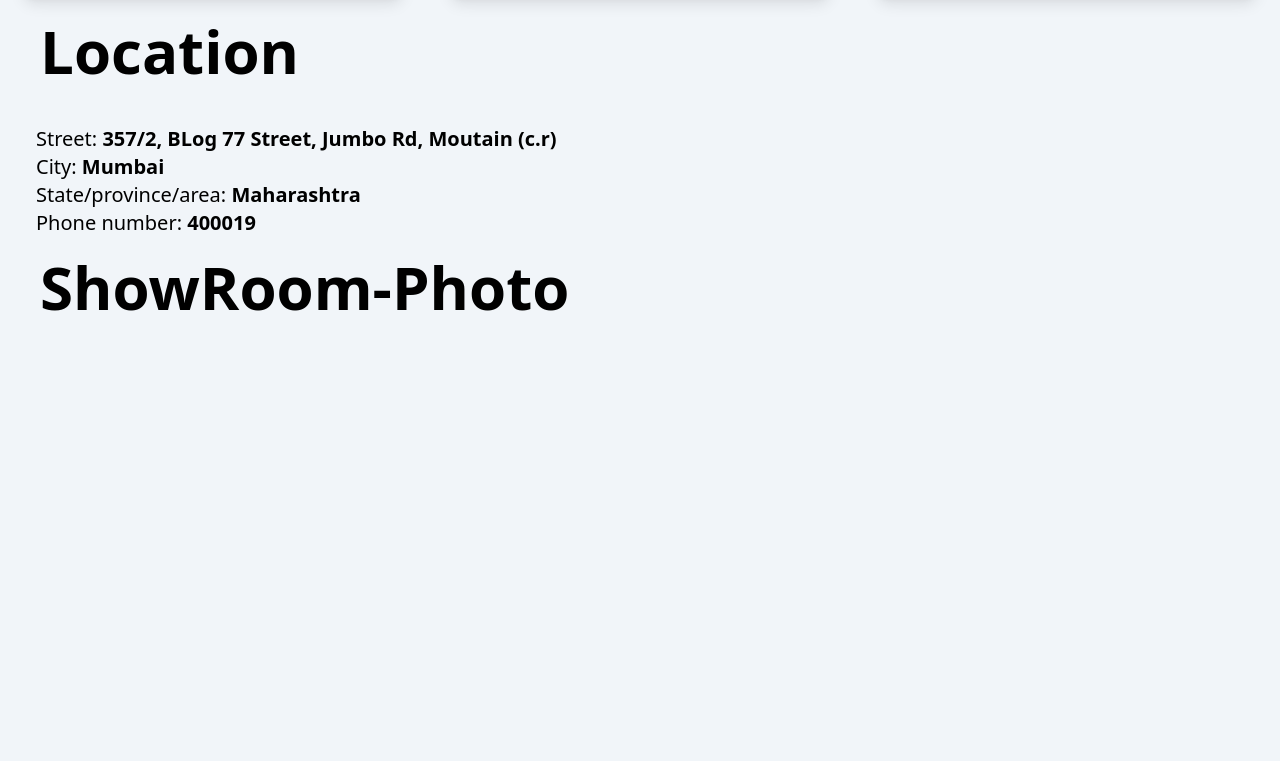
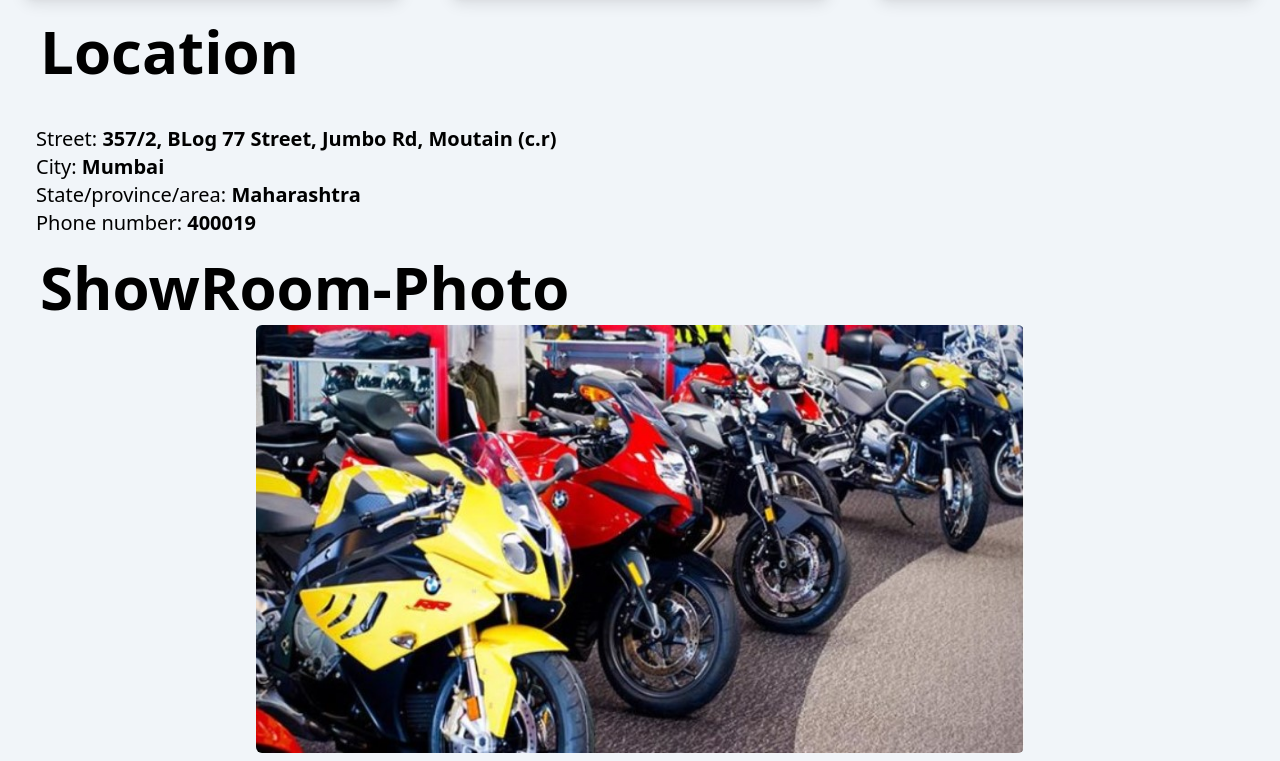
Before and after one commit to Manju1392k/MkBikes-Website, a website built with Vite: page index.html in a window 1280 px wide. Shown: the part 1165-1926 px from the top of the page. Before the commit the page ends 1493 px from the top, so only its background shows below. Built offline with nearby package versions, Linux system fonts and the light colour scheme.

Commit message:
Mk Bikes

```diff
--- a/index.html
+++ b/index.html
@@ -146,7 +146,8 @@
         <h1 class="text-6xl font-bold ml-10 my-2">Location</h1>
 
         <div class="p-9 w-screen h-[10rem]">
-         <h1 class="text-xl">Street: <span class="font-semibold"> 357/2, BLog 77 Street, Jumbo Rd, Moutain (c.r)</span></h1>
+            <h1 class="text-xl">Street: <span class="font-semibold"> 357/2, BLog 77 Street, Jumbo Rd, Moutain
+                    (c.r)</span></h1>
             <h1 class="text-xl">City: <span class="font-semibold"> Mumbai</span></h1>
             <h1 class="text-xl">State/province/area: <span class="font-semibold"> Maharashtra</span></h1>
             <h1 class="text-xl">Phone number: <span class="font-semibold"> 400019</span></h1>
@@ -154,6 +155,8 @@
 
         <h1 class="text-6xl font-bold ml-10 my-2">ShowRoom-Photo</h1>
 
+        <img src="bikeshow.jpg" alt="" class="m-auto mb-2 w-[60vw] rounded-md">
+
     </main>
 
 </body>
```
Also changed, not shown: bikeshow.jpg (added), showroom.jpg (deleted). Lines whose indentation alone changed are shown as unchanged.
